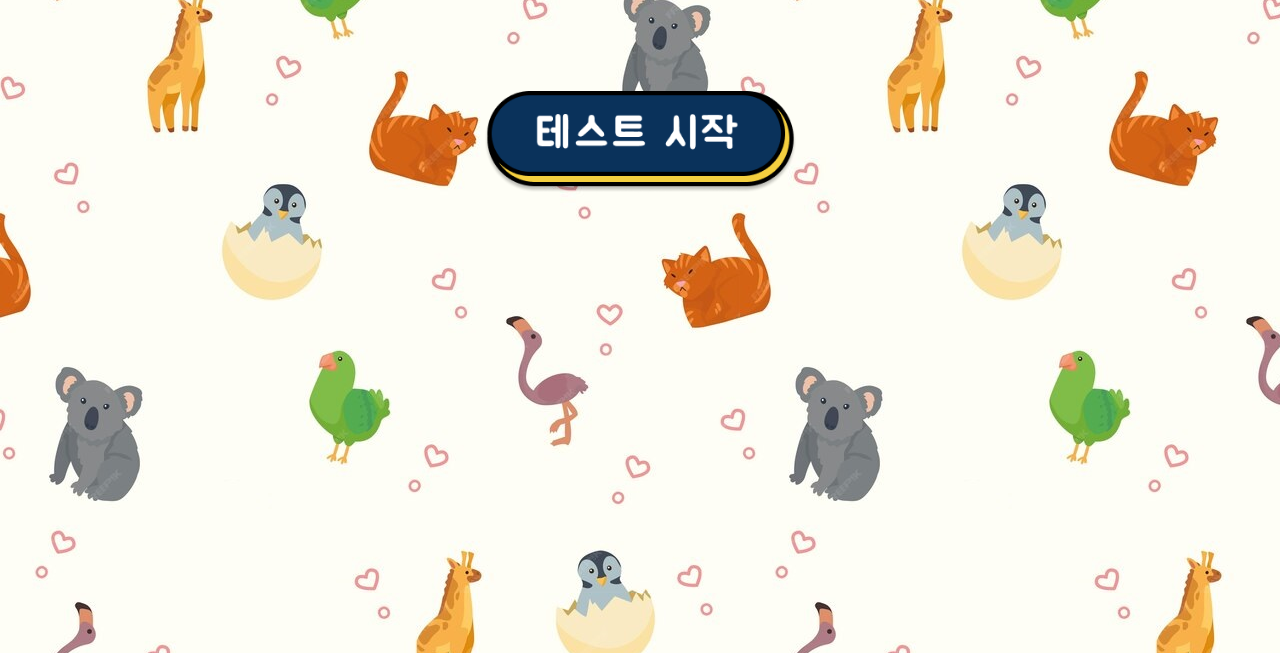
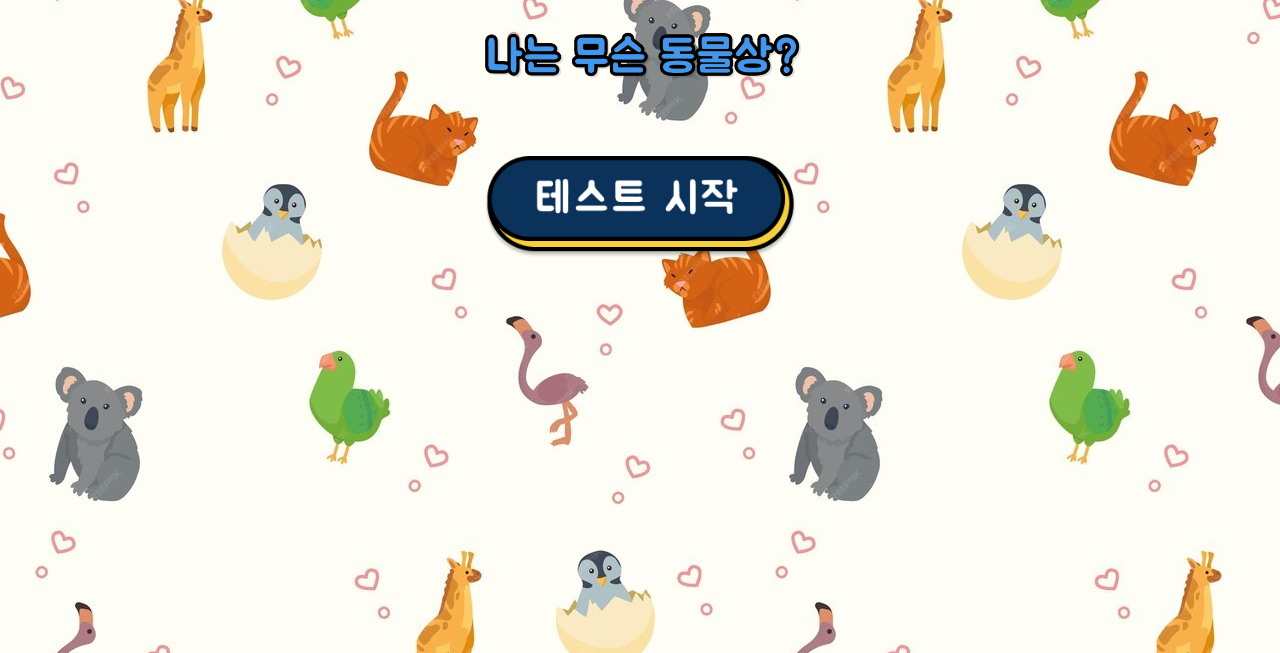
Before and after one commit to MeongW/facelike, a plain HTML site: page index.html in a window 1280 px wide. Shown: the part 147-800 px from the top of the page. Drawn offline with Linux system fonts and the light colour scheme.

Commit message:
Update style.css

```diff
--- a/css/style.css
+++ b/css/style.css
@@ -24,8 +24,12 @@ h1{
 }
 
 #title-container {
+    background-position: center;
+    background-repeat: no-repeat;
+    background-size: contain;
+    height: 65;
+    width: auto;
     background-image: url("../image/title.png");
-    background-size: cover;
 }
 
 #firstBtn{
```
